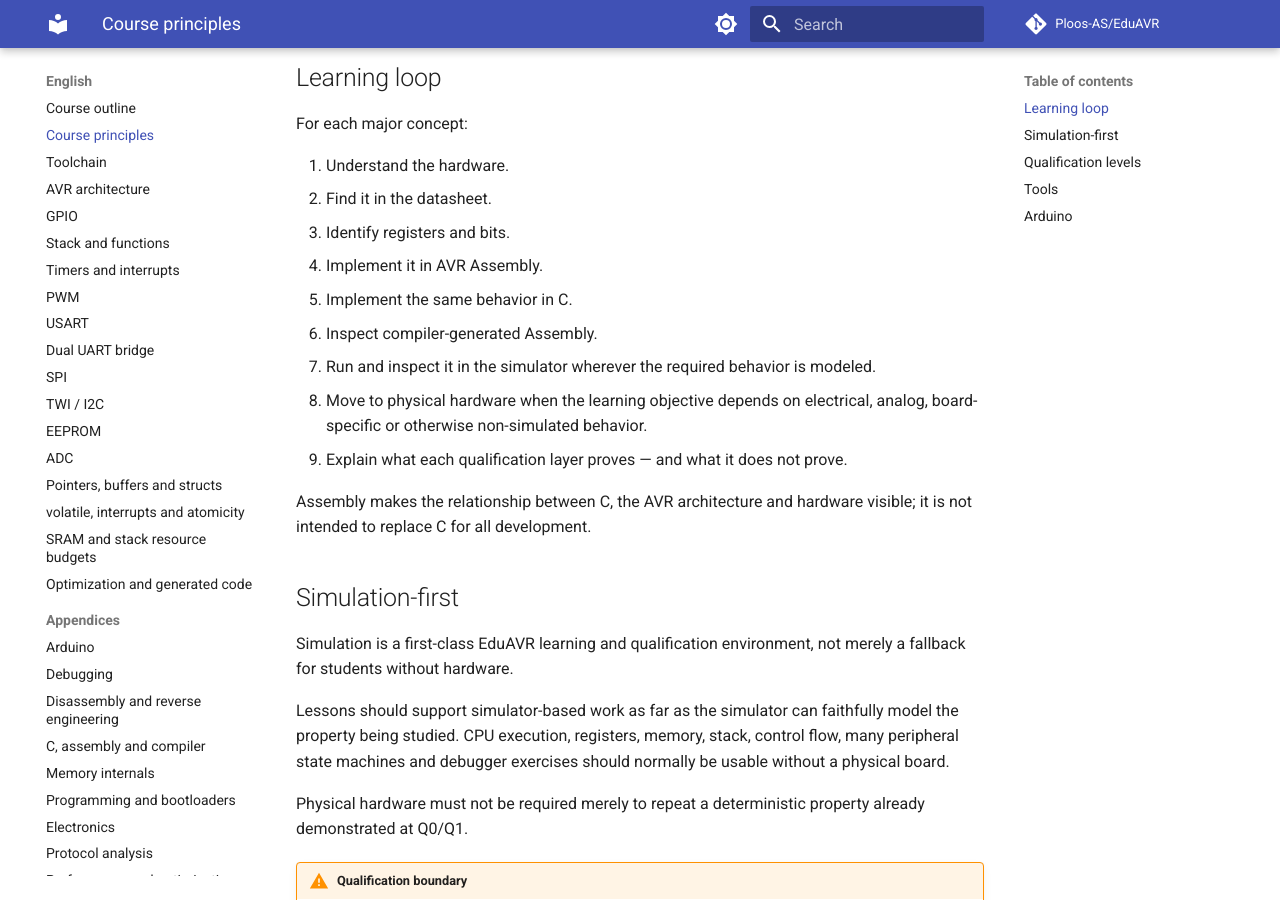
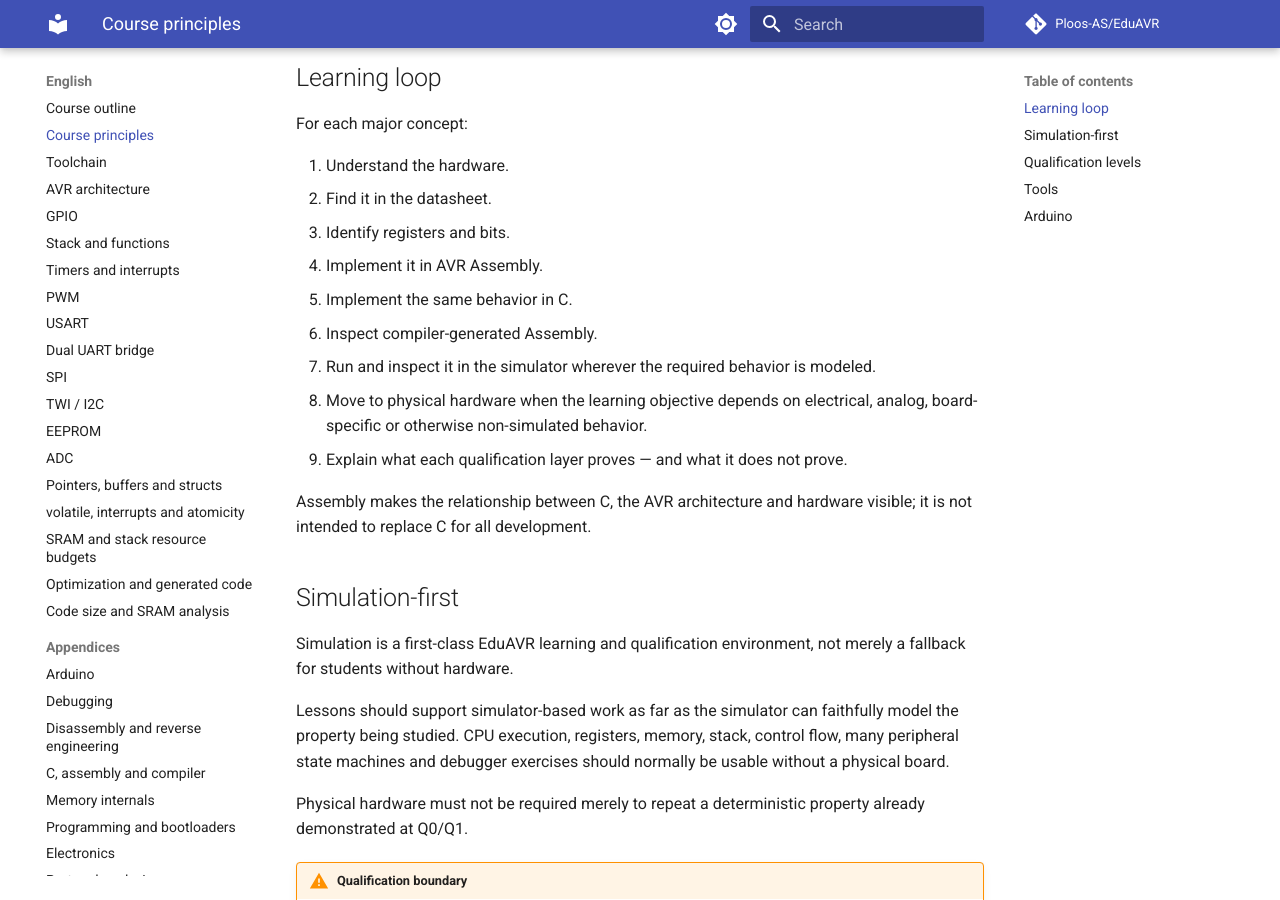
Before and after one commit to Ploos-AS/EduAVR, an MkDocs documentation site: the page built from docs/en/00-course-principles.md, in a window 1280 px wide and 900 px high, scrolled down 423 px. Built offline with MkDocs 1.6.1 and Material for MkDocs 9.7.7, drawn with Linux system fonts in a browser that asks for light colours; comment, search, counter and statistics services are not loaded.

Commit message:
M6: publish code size and SRAM lesson

```diff
--- a/mkdocs.yml
+++ b/mkdocs.yml
@@ -80,6 +80,7 @@ nav:
       - volatile, interrupts and atomicity: en/15-volatile-atomicity.md
       - SRAM and stack resource budgets: en/16-resource-budget.md
       - Optimization and generated code: en/17-optimization.md
+      - Code size and SRAM analysis: en/18-code-size-sram-analysis.md
       - Appendices:
           - Arduino: en/appendix-a-arduino.md
           - Debugging: en/appendix-b-debugging.md
@@ -114,6 +115,7 @@ nav:
       - volatile, interrupts og atomicitet: no/15-volatile-atomicity.md
       - SRAM- og stackbudsjett: no/16-resource-budget.md
       - Optimalisering og generert kode: no/17-optimalisering.md
+      - Analyse av kodestørrelse og SRAM: no/18-kode-storrelse-sram-analyse.md
       - Appendikser:
           - Arduino: no/vedlegg-a-arduino.md
           - Debugging: no/vedlegg-b-debugging.md
```
